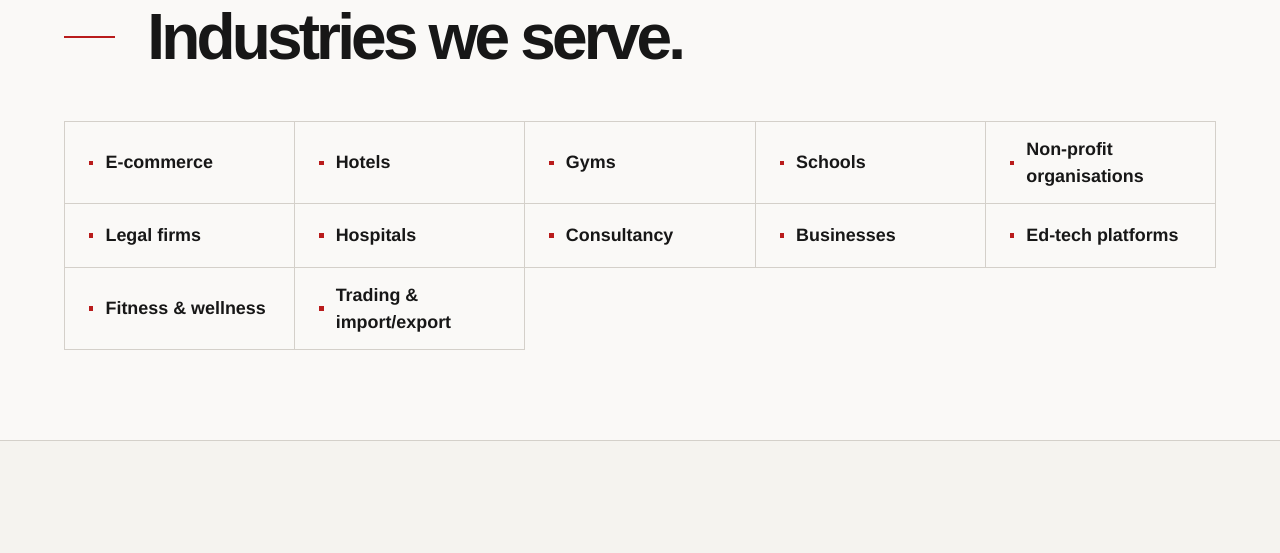
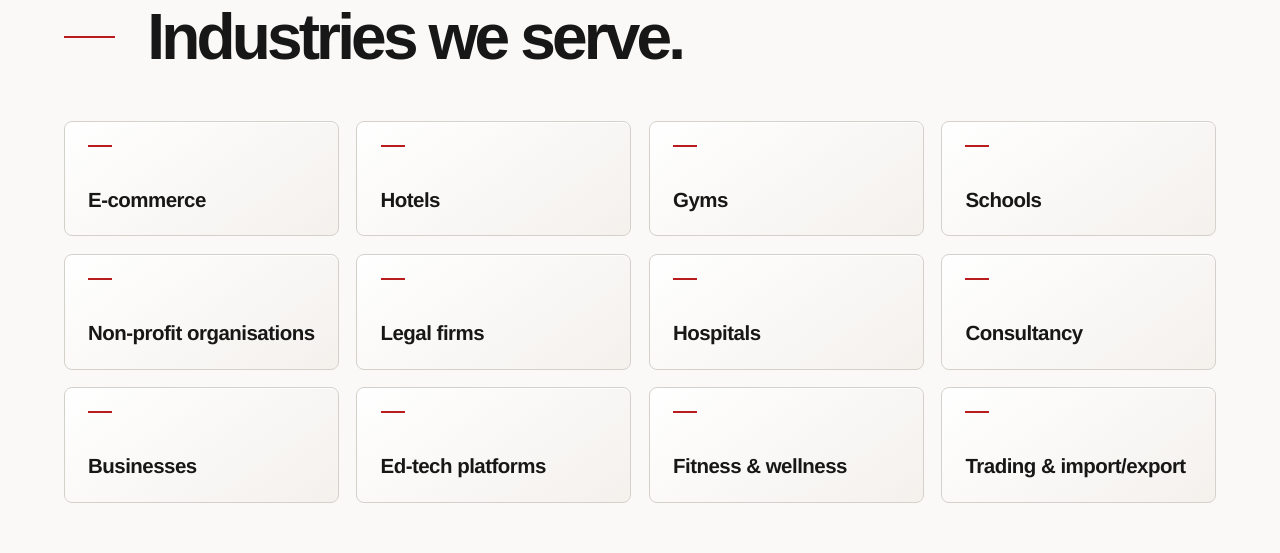
Before and after one commit to mkcoder1218/azmach, a Next.js app in the folder apps/web/: page / in a window 1280 px wide. Shown: the part 1820-2373 px from the top of the page. Built offline with nearby package versions, Linux system fonts and the light colour scheme.

Commit message:
style(web): balance the industries card grid

```diff
--- a/apps/web/src/app/page.module.css
+++ b/apps/web/src/app/page.module.css
@@ -384,28 +384,41 @@
 
 .industryGrid {
   display: grid;
-  grid-template-columns: repeat(auto-fit, minmax(min(100%, 14rem), 1fr));
-  border-top: 1px solid var(--line);
-  border-inline-start: 1px solid var(--line);
+  grid-template-columns: repeat(4, minmax(0, 1fr));
+  gap: clamp(.65rem, 1.4vw, 1.25rem);
 }
 
 .industryGrid li {
-  display: flex;
-  align-items: center;
-  gap: .75rem;
-  min-height: 4rem;
-  padding: .85rem clamp(.85rem, 2vw, 1.5rem);
-  border-inline-end: 1px solid var(--line);
-  border-bottom: 1px solid var(--line);
-  font-size: clamp(.95rem, 1.4vw, 1.25rem);
+  display: grid;
+  align-content: space-between;
+  gap: 1rem;
+  min-height: clamp(6rem, 9vw, 8rem);
+  padding: clamp(.9rem, 1.8vw, 1.65rem);
+  border: 1px solid var(--line);
+  border-radius: 8px;
+  background: linear-gradient(145deg, var(--card-start), var(--card-end));
+  box-shadow: inset 0 1px 1px var(--highlight);
+  font-size: clamp(.95rem, 1.6vw, 1.4rem);
   font-weight: 600;
+  letter-spacing: -.025em;
+  line-height: 1.2;
+  text-wrap: balance;
+  overflow-wrap: anywhere;
 }
 
 .industryGrid li::before {
   content: '';
-  flex: 0 0 .28rem;
-  height: .28rem;
+  width: 1.5rem;
+  height: 2px;
   background: var(--accent);
+}
+
+@media (max-width: 1000px) {
+  .industryGrid { grid-template-columns: repeat(3, minmax(0, 1fr)); }
+}
+
+@media (max-width: 650px) {
+  .industryGrid { grid-template-columns: repeat(2, minmax(0, 1fr)); }
 }
 
 .testimonialGrid {
```
